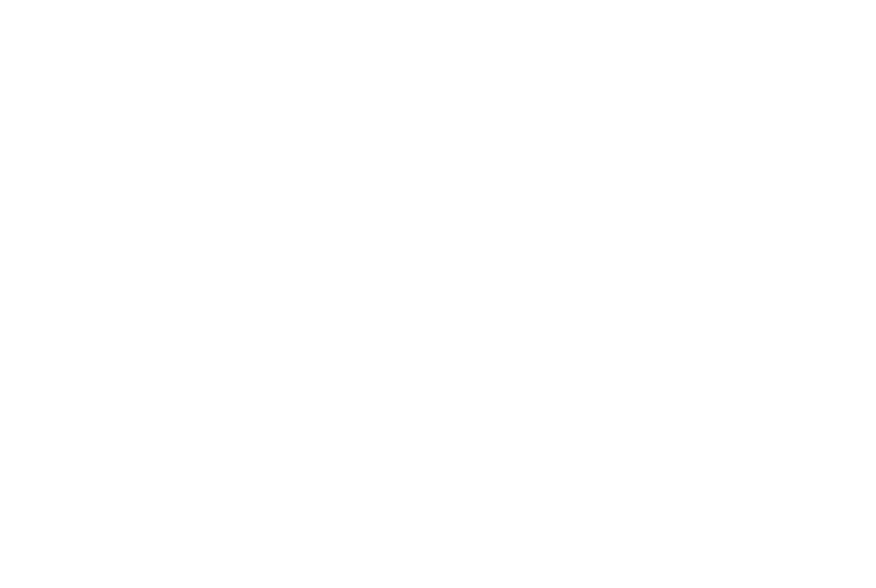
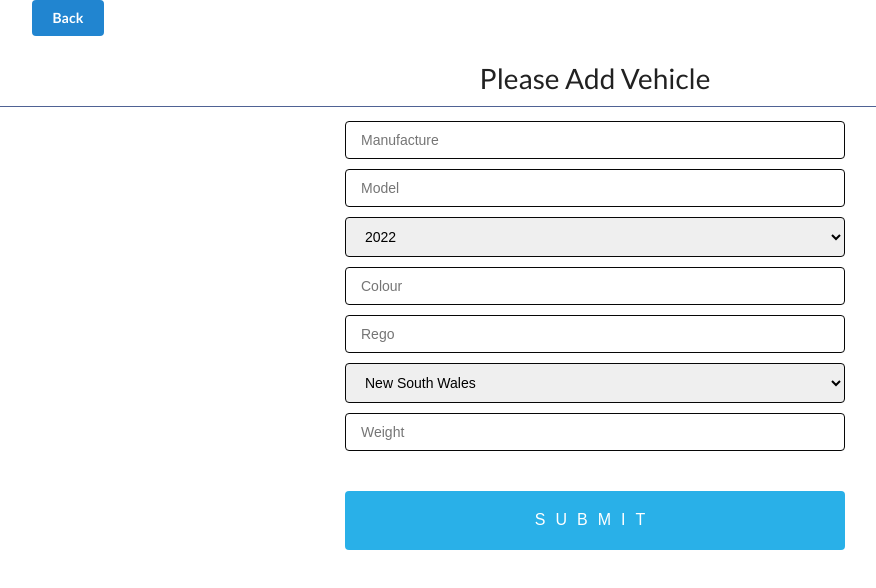
Before and after one commit to ZHIFA-CHIU/CSIT314-Project, a React (Create React App) app in the folder FrontEnd/: page /AddVehicle in a window 1280 px wide. Before the commit this address had no page. Shown: the top 588 px of the page, without its empty margins (45-921 px from the left). Built offline with nearby package versions, Linux system fonts and the light colour scheme.

Commit message:
update add vehicle page and need fix routes later on

```diff
--- a/FrontEnd/package.json
+++ b/FrontEnd/package.json
@@ -18,6 +18,7 @@
     "react": "^17.0.2",
     "react-bootstrap": "^2.2.2",
     "react-dom": "^17.0.2",
+    "react-hook-form": "^7.30.0",
     "react-router-dom": "^6.3.0",
     "react-scripts": "5.0.0",
     "styled-components": "^5.3.5",
--- a/FrontEnd/src/components/HomeContent/index.jsx
+++ b/FrontEnd/src/components/HomeContent/index.jsx
@@ -18,6 +18,9 @@
                 <div className='technician signup'>
                     <Button onClick={() => navigate("/createAccountTechnician")} variant={"outlined"}>Sign Up Technician</Button>
                 </div>
+                <div className='add vehicle'>
+                    <Button onClick={() => navigate("/addVehicle")} variant={"outlined"}>Add Vehicle</Button>
+                </div>
             </div>
         </div>
     )
--- /dev/null
+++ b/FrontEnd/src/pages/AddVehicle/AddVehicle.js
@@ -0,0 +1,118 @@
+import React from 'react'
+import {useForm} from 'react-hook-form'
+
+import  "./vehicle.css"
+export default function AddVehicle() {
+    const {
+        register,
+        handleSubmit,
+        watch,
+        formState: { errors }
+    } = useForm();
+
+    // const onSubmit = data => console.log(data);
+    const goBackPage = () => {
+        window.history.back()
+    }
+
+    const onSubmit = (data) => {
+        alert(JSON.stringify(data));
+        console.log(data);
+    };
+
+    //console.log(watch("example"));
+    // console.log(errors);
+    return (
+        <div>
+            <div className='ui left aligned container button-container'>
+                <button className='medium ui primary button' onClick={() => goBackPage()}>
+                    Back
+                </button>
+            </div>
+            <h1>Please Add Vehicle</h1>
+            <form onSubmit={handleSubmit(onSubmit)}>
+                <input type="text" placeholder="Manufacture"
+                       {...register("Manufacture", {
+                           required: true,
+                           maxLength: 30,
+                       })} />
+                {errors?.Manufacture?.type === "required" && <p>This field is required</p>}
+                {errors?.Manufacture?.type === "maxLength" && (
+                    <p>Manufacture cannot exceed 30 characters</p>
+                )}
+                <input type="text" placeholder="Model"
+                       {...register("Model", {
+                           required: true,
+                           maxLength: 30,
+                       })} />
+                {errors?.Model?.type === "required" && <p>This field is required</p>}
+                {errors?.Model?.type === "maxLength" && (
+                    <p>Model cannot exceed 30 characters</p>
+                )}
+                <select {...register("Year")}>
+                    <option value="2022">2022</option>
+                    <option value="2021">2021</option>
+                    <option value="2020">2020</option>
+                    <option value="2019">2019</option>
+                    <option value="2018">2018</option>
+                    <option value="2017">2017</option>
+                    <option value="2016">2016</option>
+                    <option value="2015">2015</option>
+                    <option value="2014">2014</option>
+                    <option value="2013">2013</option>
+                    <option value="2012">2012</option>
+                    <option value="2011">2011</option>
+                    <option value="2010">2010</option>
+                    <option value="2009">2009</option>
+                    <option value="2008">2008</option>
+                    <option value="2007">2007</option>
+                    <option value="2006">2006</option>
+                    <option value="2005">2005</option>
+                    <option value="2004">2004</option>
+                    <option value="2003">2003</option>
+                    <option value="2002">2002</option>
+                    <option value="2001">2001</option>
+                    <option value="2000">2000</option>
+                </select>
+                <input type="text" placeholder="Colour"
+                       {...register("Colour", {
+                           required: true,
+                           maxLength: 30,
+                       })} />
+                {errors?.Colour?.type === "required" && <p>This field is required</p>}
+                {errors?.Colour?.type === "maxLength" && (
+                    <p>Colour cannot exceed 30 characters</p>
+                )}
+                <input type="text" placeholder="Rego"
+                       {...register("Rego", {
+                           required: true,
+                           maxLength: 7
+                       })} />
+                {errors?.Rego?.type === "required" && <p>This field is required</p>}
+                {errors?.Rego?.type === "maxLength" && (
+                    <p>Rego cannot exceed 7 characters</p>
+                )}
+                <select {...register("Registered State", { required: true })}>
+                    <option value="New South Wales">New South Wales</option>
+                    <option value="Queensland">Queensland</option>
+                    <option value="Northern Territory">Northern Territory</option>
+                    <option value="Western Australia">Western Australia</option>
+                    <option value="South Australia">South Australia</option>
+                    <option value="Victoria">Victoria</option>
+                    <option value="Australian Capital Territory">Australian Capital Territory</option>
+                    <option value="Tasmania">Tasmania</option>
+                </select>
+                <input type="text" placeholder="Weight"
+                       {...register("Weight", {
+                           required: true,
+                           maxLength: 10
+                       })} />
+                {errors?.Weight?.type === "required" && <p>This field is required</p>}
+                {errors?.Weight?.type === "maxLength" && (
+                    <p>Weight cannot exceed 10 characters</p>
+                )}
+                <input type="submit" />
+            </form>
+        </div>
+    )
+}
--- /dev/null
+++ b/FrontEnd/src/pages/AddVehicle/vehicle.css
@@ -0,0 +1,128 @@
+/*body {*/
+/*    background: #ffffff;*/
+/*    font-family: -apple-system, BlinkMacSystemFont, "Segoe UI", "Roboto", "Oxygen",*/
+/*    "Ubuntu", "Cantarell", "Fira Sans", "Droid Sans", "Helvetica Neue",*/
+/*    sans-serif;*/
+/*}*/
+
+form {
+    max-width: 500px;
+    margin: 0 auto;
+}
+
+h1 {
+    font-weight: 100;
+    /*color: #0b0000;*/
+    text-align: center;
+    padding-bottom: 10px;
+    border-bottom: 1px solid rgb(79, 98, 148);
+}
+
+.form {
+    background: #ffffff;
+    max-width: 400px;
+    margin: 0 auto;
+}
+
+/*p {*/
+/*    color: #bf1650;*/
+/*}*/
+
+/*p::before {*/
+/*    display: inline;*/
+/*    content: "⚠ ";*/
+/*}*/
+select,
+input {
+    display: block;
+    box-sizing: border-box;
+    width: 100%;
+    border-radius: 4px;
+    border: 1px solid #070707;
+    padding: 10px 15px;
+    margin-bottom: 10px;
+    font-size: 14px;
+}
+
+label {
+    line-height: 2;
+    text-align: left;
+    display: block;
+    margin-bottom: 13px;
+    margin-top: 20px;
+    color: white;
+    font-size: 14px;
+    font-weight: 200;
+}
+
+button[type="submit"],
+input[type="submit"] {
+    background: #29b0e8;
+    color: white;
+    text-transform: uppercase;
+    border: none;
+    margin-top: 40px;
+    padding: 20px;
+    font-size: 16px;
+    font-weight: 100;
+    letter-spacing: 10px;
+}
+
+button[type="submit"]:hover,
+input[type="submit"]:hover {
+    background: #bf1650;
+}
+
+button[type="submit"]:active,
+input[type="button"]:active,
+input[type="submit"]:active {
+    transition: 0.3s all;
+    transform: translateY(3px);
+    border: 1px solid transparent;
+    opacity: 0.8;
+}
+
+input:disabled {
+    opacity: 0.4;
+}
+
+input[type="button"]:hover {
+    transition: 0.3s all;
+}
+
+button[type="submit"],
+input[type="button"],
+input[type="submit"] {
+    -webkit-appearance: none;
+}
+
+.App {
+    max-width: 600px;
+    margin: 0 auto;
+}
+
+button[type="button"] {
+    display: block;
+    appearance: none;
+    /*background: #333;*/
+    /*color: #2337a4;*/
+    border: none;
+    text-transform: uppercase;
+    padding: 10px 20px;
+    border-radius: 4px;
+}
+
+hr {
+    margin-top: 30px;
+}
+
+button {
+    display: block;
+    appearance: none;
+    margin-top: 40px;
+    border: 1px solid #925151;
+    margin-bottom: 20px;
+    text-transform: uppercase;
+    padding: 10px 20px;
+    border-radius: 4px;
+}
--- a/FrontEnd/src/routes/index.js
+++ b/FrontEnd/src/routes/index.js
@@ -3,6 +3,7 @@
 import Signup from "../pages/Signup"
 import Login from "../pages/Login";
 import CreateAccountTechnician from "../pages/CreateAccountTechnician/CreateAccountTechnician";
+import AddVehicle from "../pages/AddVehicle/AddVehicle"
 
 export default [
     {
@@ -22,6 +23,10 @@
         element: <CreateAccountTechnician />
     },
     {
+        path: "AddVehicle",
+        element: <AddVehicle />
+    },
+    {
         path: "/",
         element: <Navigate to="/home" />
     }
```
Also changed, not shown: 1 other file (tests, documents, lock files or other folders).
